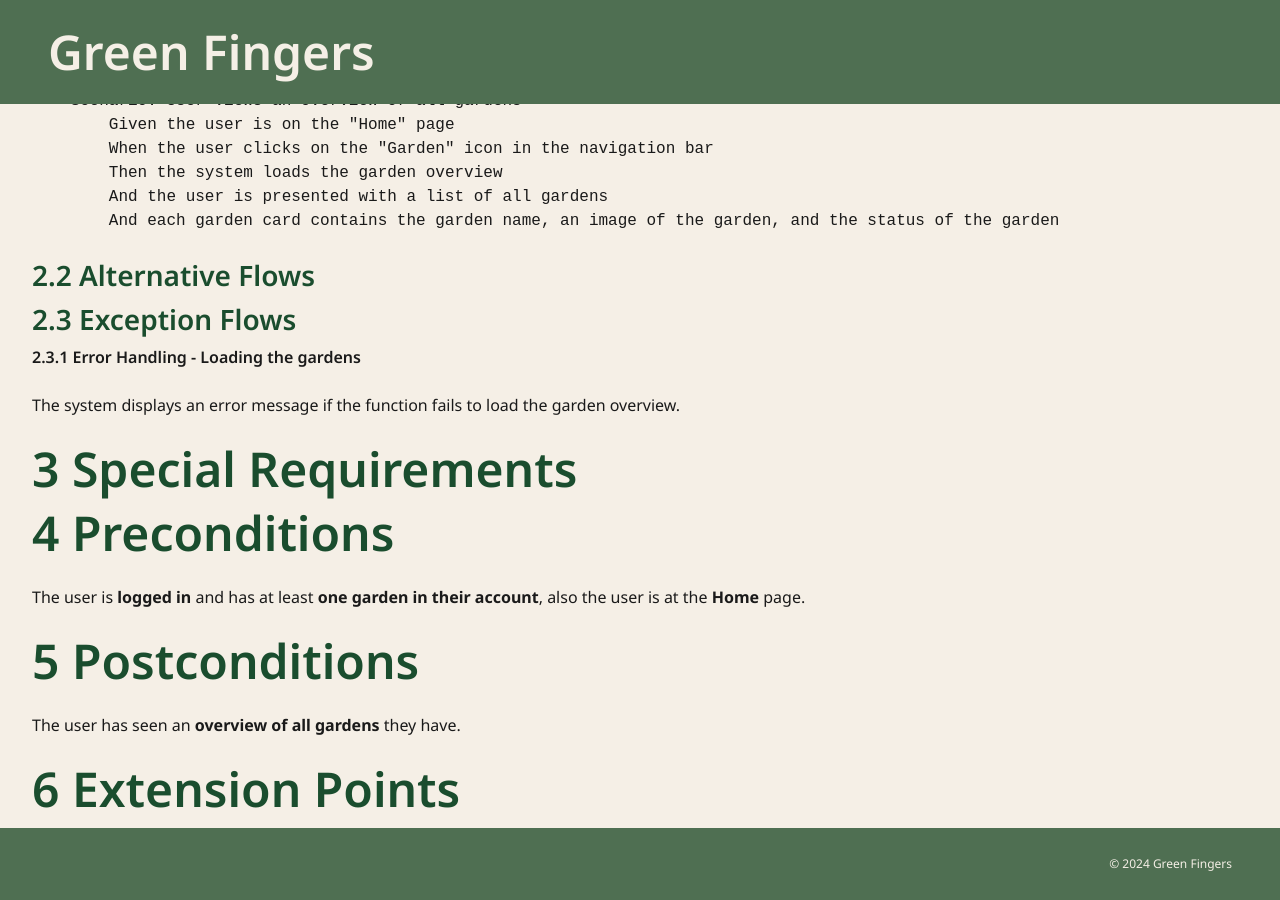
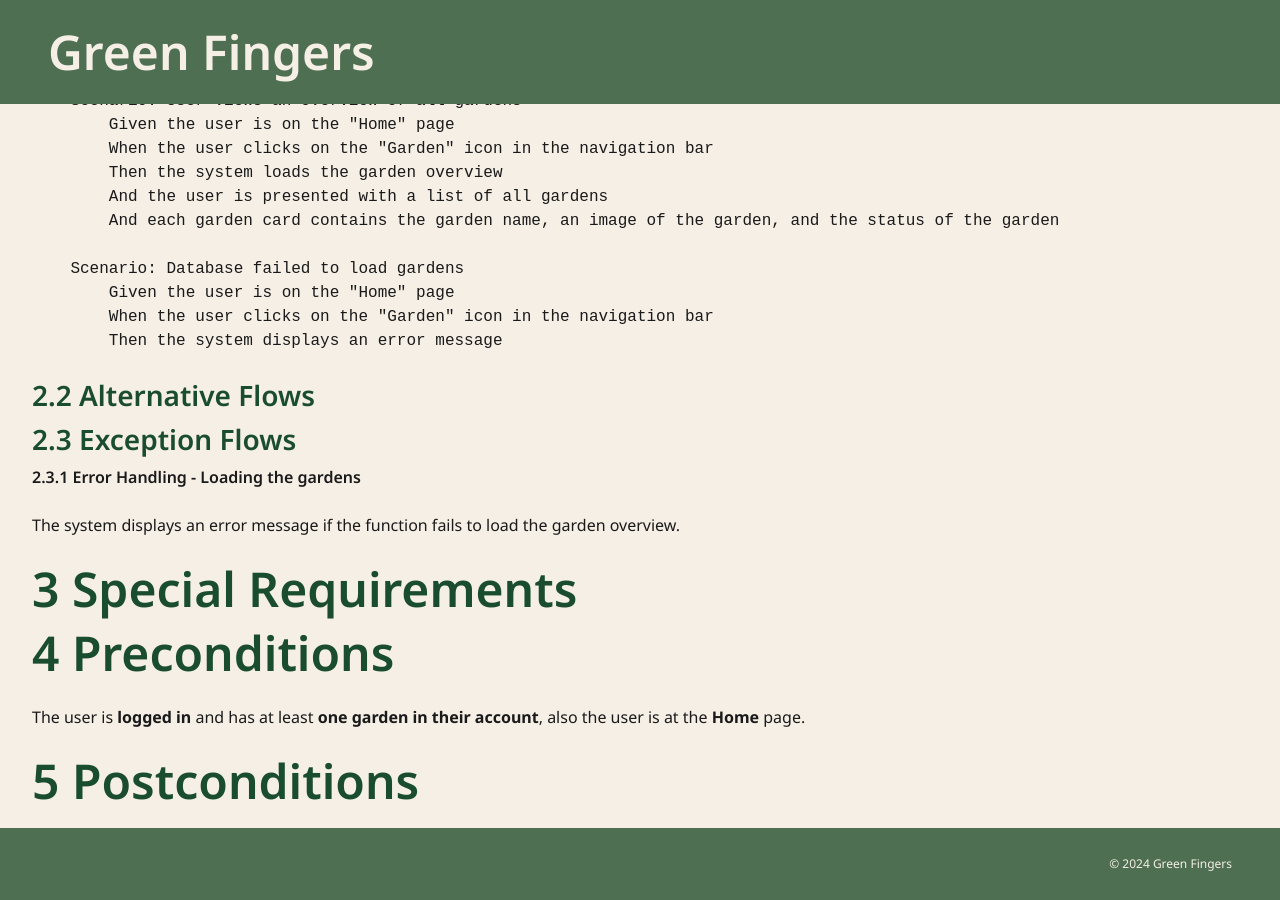
Before and after one commit to Green-Fingers-App/gardeningApp, a Jekyll site: the page built from docs/usecases/showGardens.md, in a window 1280 px wide and 900 px high, scrolled down 1556 px. Built offline with Jekyll 4.4.1, drawn with Linux system fonts in a browser that asks for light colours; our own code applies the rules of GitHub Pages for plain Markdown files.

Commit message:
Add more scenarios to UC show gardens narrative

````diff
--- a/docs/usecases/showGardens.md
+++ b/docs/usecases/showGardens.md
@@ -46,6 +46,11 @@ Feature: Show Gardens
         Then the system loads the garden overview
         And the user is presented with a list of all gardens
         And each garden card contains the garden name, an image of the garden, and the status of the garden
+
+    Scenario: Database failed to load gardens
+        Given the user is on the "Home" page
+        When the user clicks on the "Garden" icon in the navigation bar
+        Then the system displays an error message
 ```
 
 ### 2.2 Alternative Flows
````
Also changed, not shown: 1 other file.
